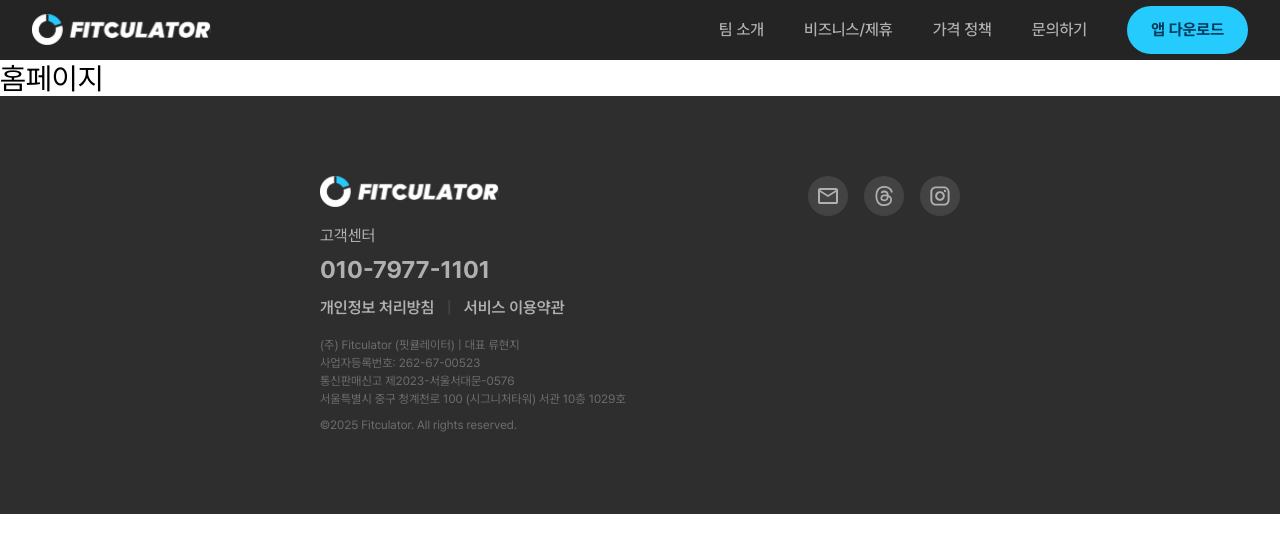
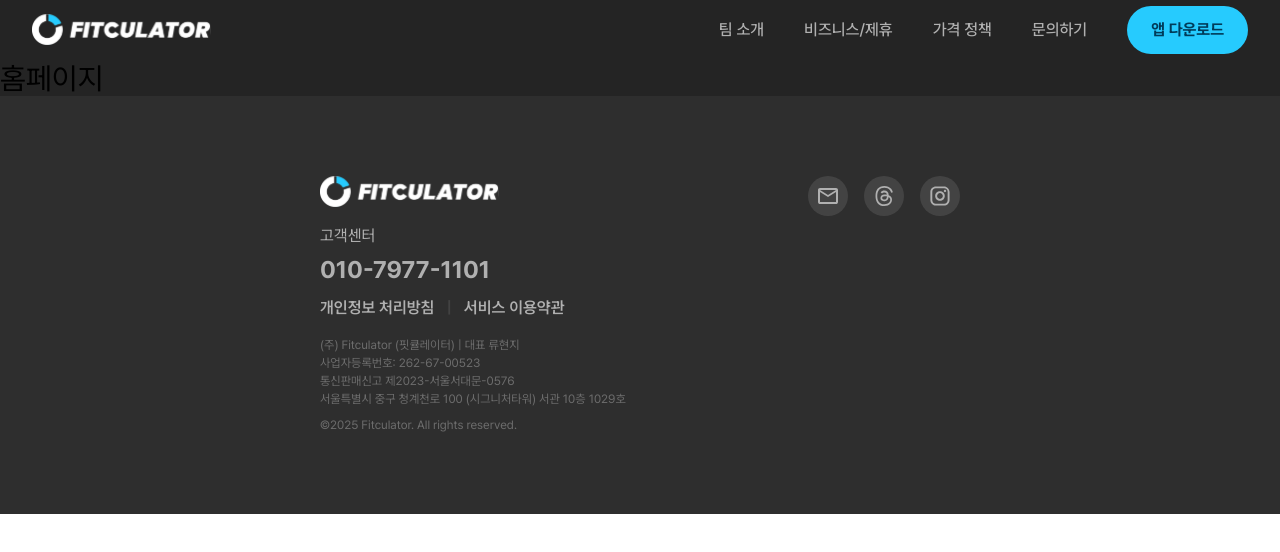
Before and after one commit to YSP97/Team1_FE_B2C, a Next.js app: page / in a window 1280 px wide. Shown: the top 552 px of the page. Built offline with nearby package versions, Linux system fonts and the light colour scheme.

Commit message:
[Design] 전체 배경색 bg-primary 지정

```diff
--- a/src/pages/layout.tsx
+++ b/src/pages/layout.tsx
@@ -11,7 +11,7 @@ const pretendard = localFont({
 
 const Layout = ({ children }: { children: React.ReactNode }) => {
   return (
-    <main className={`${pretendard.variable} font-pretendard`}>
+    <main className={`${pretendard.variable} bg-bg-primary font-pretendard`}>
       <Header />
       {children}
       <Footer />
```
